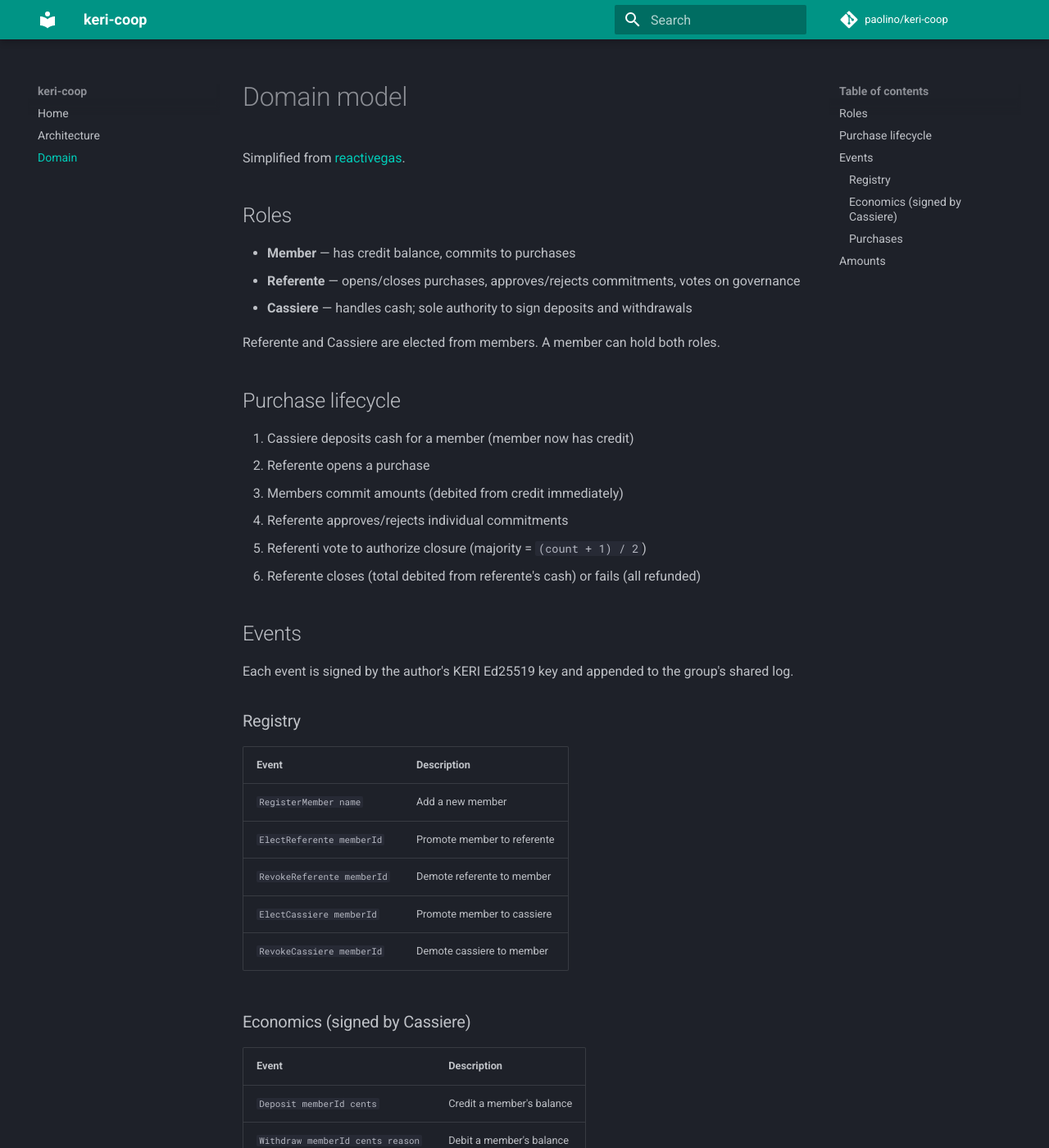
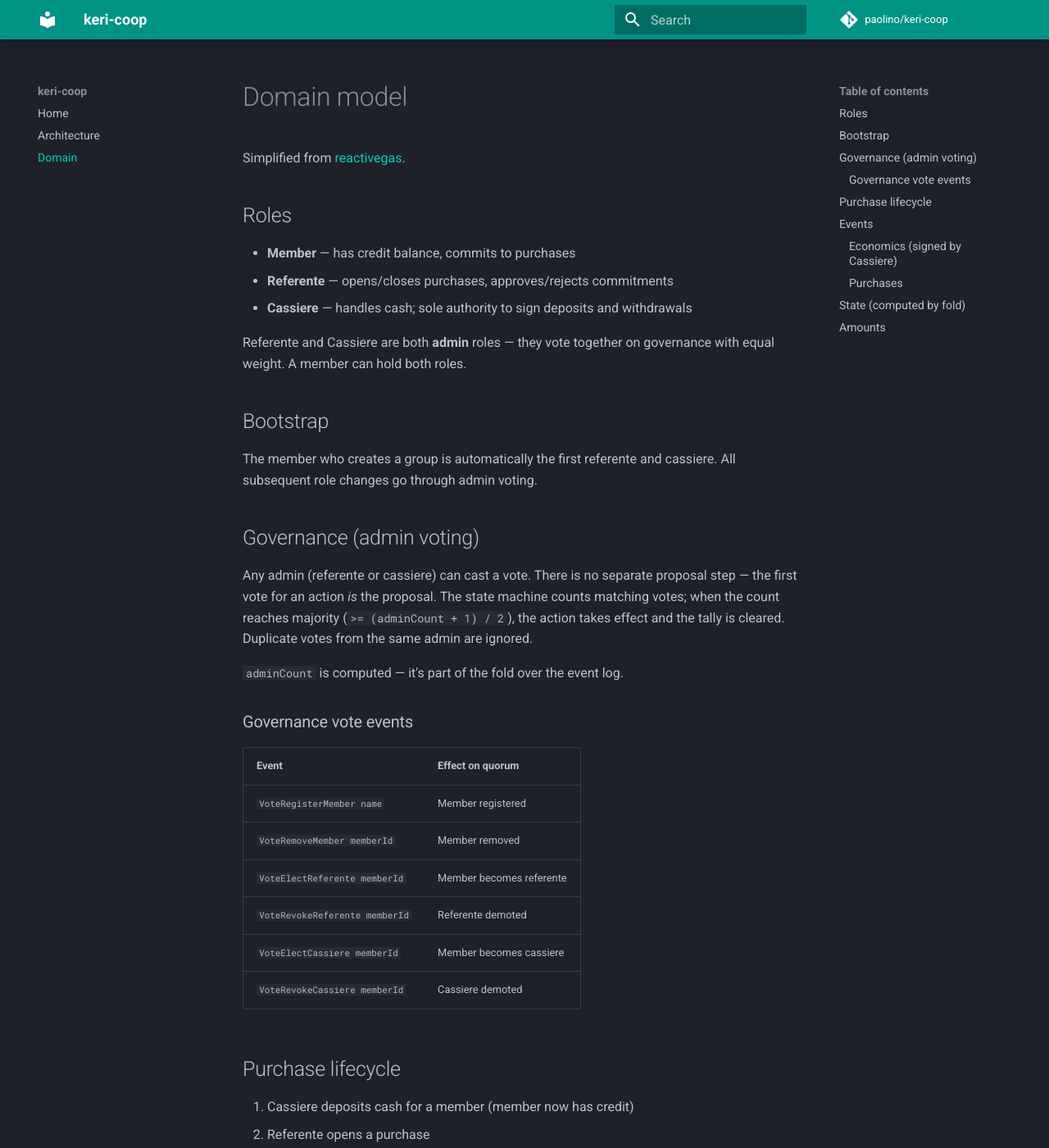
Before and after one commit to paolino/keri-coop, an MkDocs documentation site: the page built from docs/docs/domain.md, in a window 1280 px wide and 1400 px high. Shown: the whole window at 82% size. Built offline with MkDocs 1.6.1 and Material for MkDocs 9.7.7, drawn with Linux system fonts in a browser that asks for light colours; comment, search, counter and statistics services are not loaded; some of the changed text lies outside the part shown.

Commit message:
docs: governance voting, bootstrap, computed state

```diff
--- a/docs/docs/domain.md
+++ b/docs/docs/domain.md
@@ -5,10 +5,37 @@ Simplified from [reactivegas](https://github.com/paolino/reactivegas).
 ## Roles
 
 - **Member** — has credit balance, commits to purchases
-- **Referente** — opens/closes purchases, approves/rejects commitments, votes on governance
+- **Referente** — opens/closes purchases, approves/rejects commitments
 - **Cassiere** — handles cash; sole authority to sign deposits and withdrawals
 
-Referente and Cassiere are elected from members. A member can hold both roles.
+Referente and Cassiere are both **admin** roles — they vote together on
+governance with equal weight. A member can hold both roles.
+
+## Bootstrap
+
+The member who creates a group is automatically the first referente and
+cassiere. All subsequent role changes go through admin voting.
+
+## Governance (admin voting)
+
+Any admin (referente or cassiere) can cast a vote. There is no separate
+proposal step — the first vote for an action *is* the proposal. The state
+machine counts matching votes; when the count reaches majority
+(`>= (adminCount + 1) / 2`), the action takes effect and the tally is
+cleared. Duplicate votes from the same admin are ignored.
+
+`adminCount` is computed — it's part of the fold over the event log.
+
+### Governance vote events
+
+| Event | Effect on quorum |
+|-------|-----------------|
+| `VoteRegisterMember name` | Member registered |
+| `VoteRemoveMember memberId` | Member removed |
+| `VoteElectReferente memberId` | Member becomes referente |
+| `VoteRevokeReferente memberId` | Referente demoted |
+| `VoteElectCassiere memberId` | Member becomes cassiere |
+| `VoteRevokeCassiere memberId` | Cassiere demoted |
 
 ## Purchase lifecycle
 
@@ -16,23 +43,13 @@ Referente and Cassiere are elected from members. A member can hold both roles.
 2. Referente opens a purchase
 3. Members commit amounts (debited from credit immediately)
 4. Referente approves/rejects individual commitments
-5. Referenti vote to authorize closure (majority = `(count + 1) / 2`)
+5. Admins vote to authorize closure (majority)
 6. Referente closes (total debited from referente's cash) or fails (all refunded)
 
 ## Events
 
 Each event is signed by the author's KERI Ed25519 key and appended to
 the group's shared log.
-
-### Registry
-
-| Event | Description |
-|-------|-------------|
-| `RegisterMember name` | Add a new member |
-| `ElectReferente memberId` | Promote member to referente |
-| `RevokeReferente memberId` | Demote referente to member |
-| `ElectCassiere memberId` | Promote member to cassiere |
-| `RevokeCassiere memberId` | Demote cassiere to member |
 
 ### Economics (signed by Cassiere)
 
@@ -50,10 +67,20 @@ the group's shared log.
 | `ApproveCommitment memberId purchaseId` | Referente approves |
 | `RejectCommitment memberId purchaseId` | Referente rejects |
 | `AdjustCommitment memberId cents purchaseId` | Adjust amount |
-| `VoteClosePurchase purchaseId` | Referente votes to close |
-| `VoteFailPurchase purchaseId` | Referente votes to fail |
+| `VoteClosePurchase purchaseId` | Admin votes to close |
+| `VoteFailPurchase purchaseId` | Admin votes to fail |
 | `ClosePurchase purchaseId` | Referente closes |
 | `FailPurchase purchaseId` | Referente fails |
+
+## State (computed by fold)
+
+All state is derived by replaying the event log:
+
+- **Members** — set of registered members with credit balances
+- **Admins** — set of referenti + cassieri (union)
+- **Admin count** — `length admins`, used for majority threshold
+- **Vote tallies** — pending votes per action, cleared on quorum
+- **Purchases** — open purchases with commitments and vote counts
 
 ## Amounts
 
```
